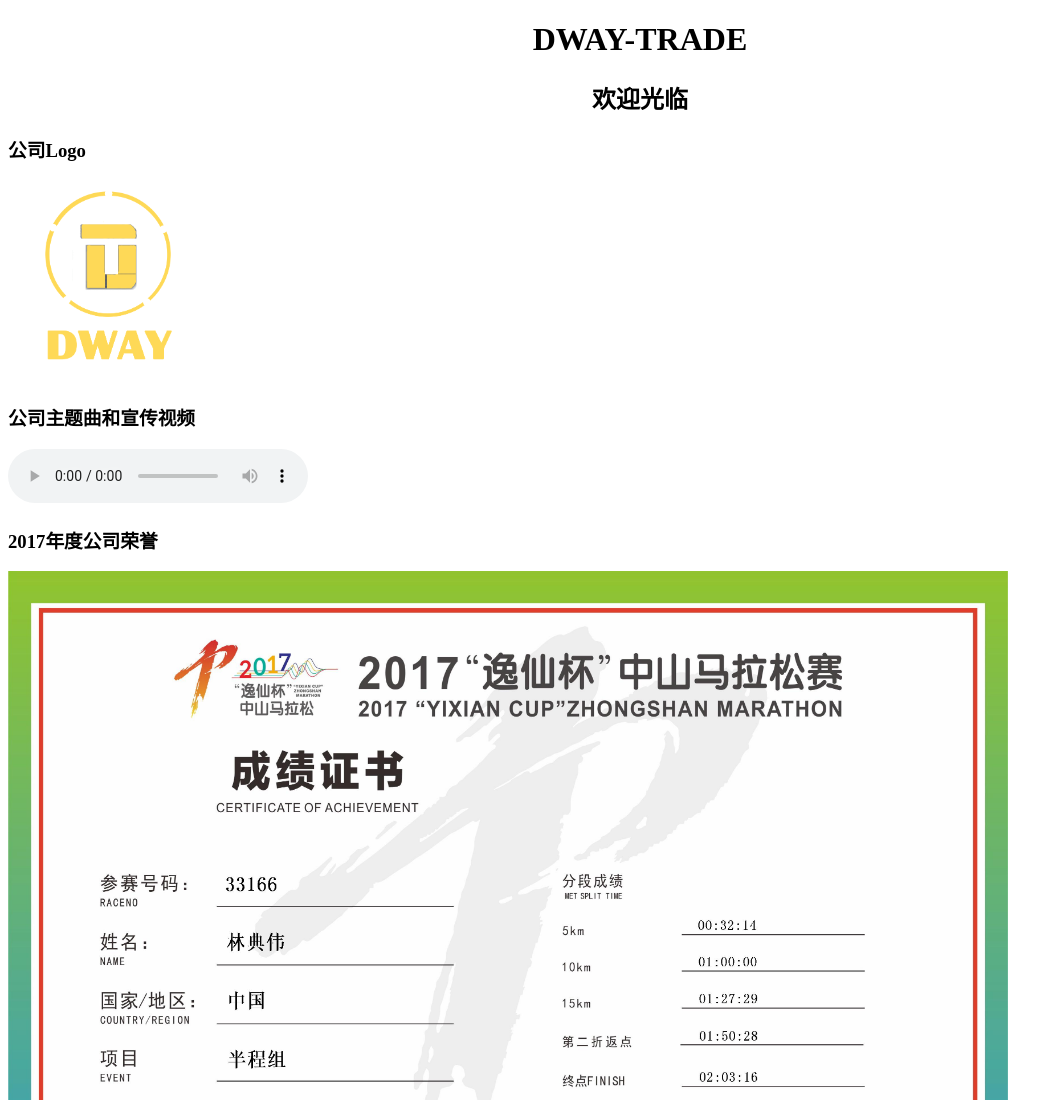
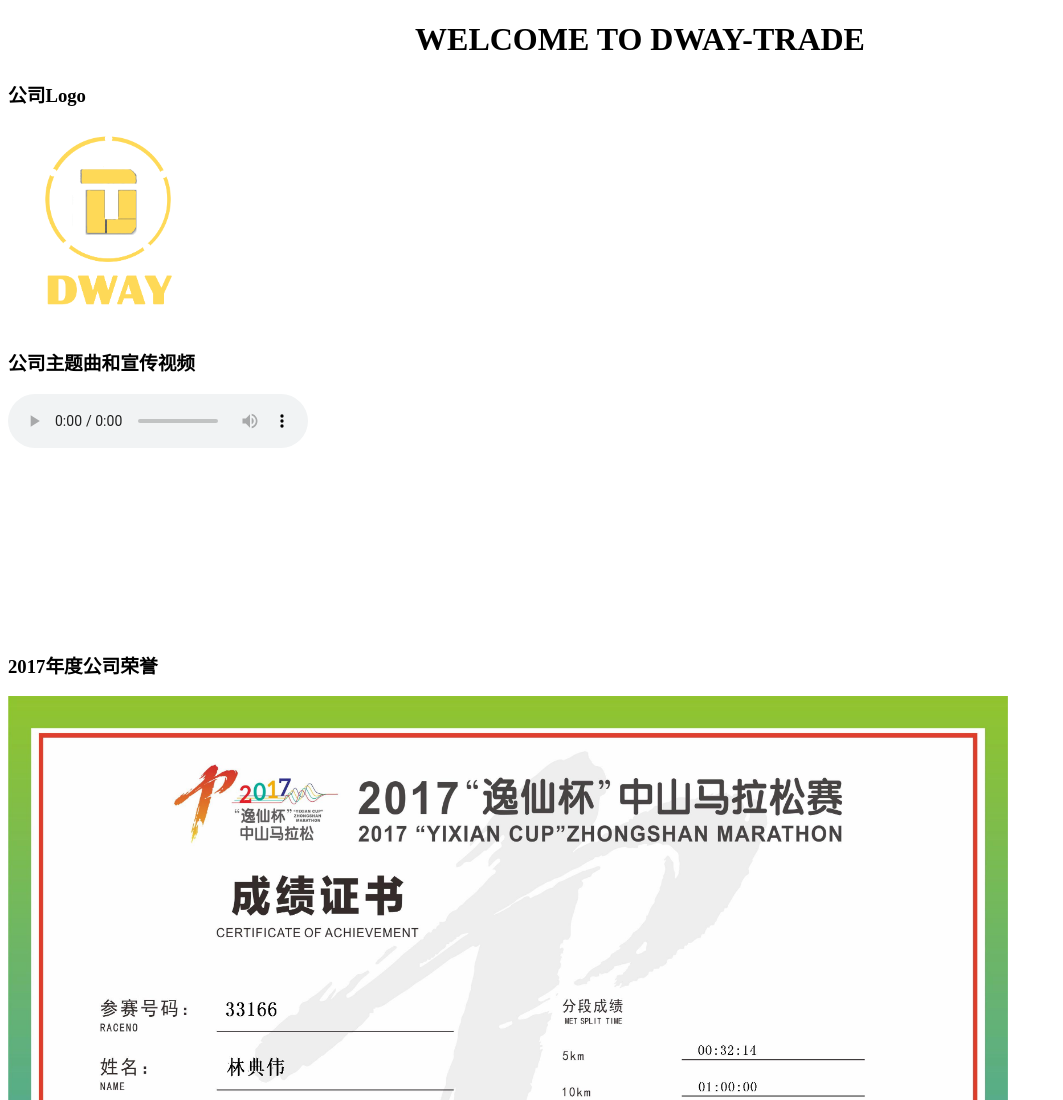
Before and after one commit to dwaylin/dwaylin.github.io, a plain HTML site: page index.html in a window 1280 px wide. Shown: the top 1100 px of the page, without its empty margins (0-1063 px from the left). Drawn offline with Linux system fonts and the light colour scheme.

Commit message:
190307003

```diff
--- a/index.html
+++ b/index.html
@@ -6,18 +6,18 @@
 </head>
 
 <body>
-	<h1 style="text-align:center">DWAY-TRADE</h1>
-	<h2 style="text-align:center">欢迎光临</h2>
+	<h1 style="text-align:center">WELCOME TO DWAY-TRADE</h1>
 	<h3>公司Logo</h3>
 	<img src="dway-2.png" width="200" height="200"><br>
 	<h3>公司主题曲和宣传视频</h3>
 	<audio controls="controls">
 	  	<source src="song.mp3" type="audio/mpeg">
-		<embed height="100" width="400" src="song.mp3" />
+		<embed height="200" width="400" src="song.mp3" />
 	</audio><br>
 	<!-- <video width="600" height="400" controls="controls" autoplay="autoplay">
   		<source src="video.mp4" type="video/mp4" />
 	</video> -->
+	<br><br><br><br><br><br><br><br><br><br>
 	<h3>2017年度公司荣誉</h3>
 	<img src="zsmls2017.jpg" width="1000" height="750"><br>
 	<h3>2018年度公司荣誉</h3>
```
